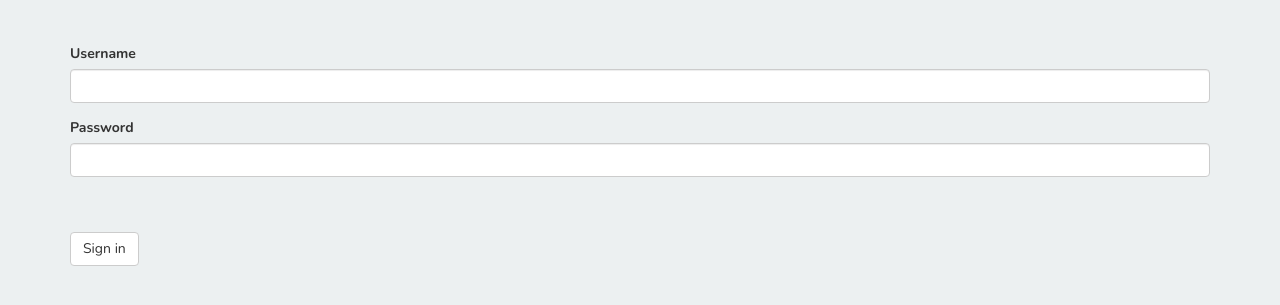
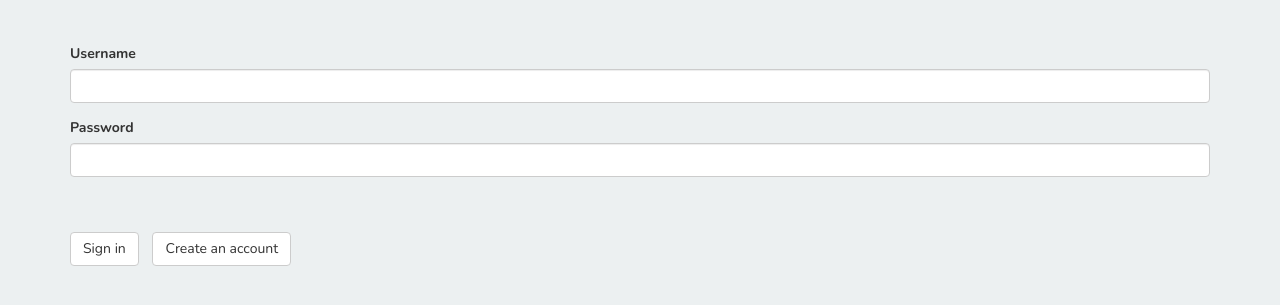
Before and after one commit to tinovationchs/project-safeguard, a plain HTML site: page WEB/feed.html in a window 1280 px wide. Shown: the part 99-404 px from the top of the page. Drawn offline with nearby package versions, Linux system fonts and the light colour scheme.

Commit message:
Fixed web feed UI + added updates

```diff
--- a/WEB/feed.html
+++ b/WEB/feed.html
@@ -47,6 +47,8 @@
       <br /> <br />
 
       <a style="margin-right:10px;" href="#" onclick="safeguard_signIn()" class="btn btn-default">Sign in</a>
+
+      <a style="margin-right:10px;" href="index.html" onclick="safeguard_signIn()" class="btn btn-default">Create an account</a>
     </div>
   </div>
 
```
